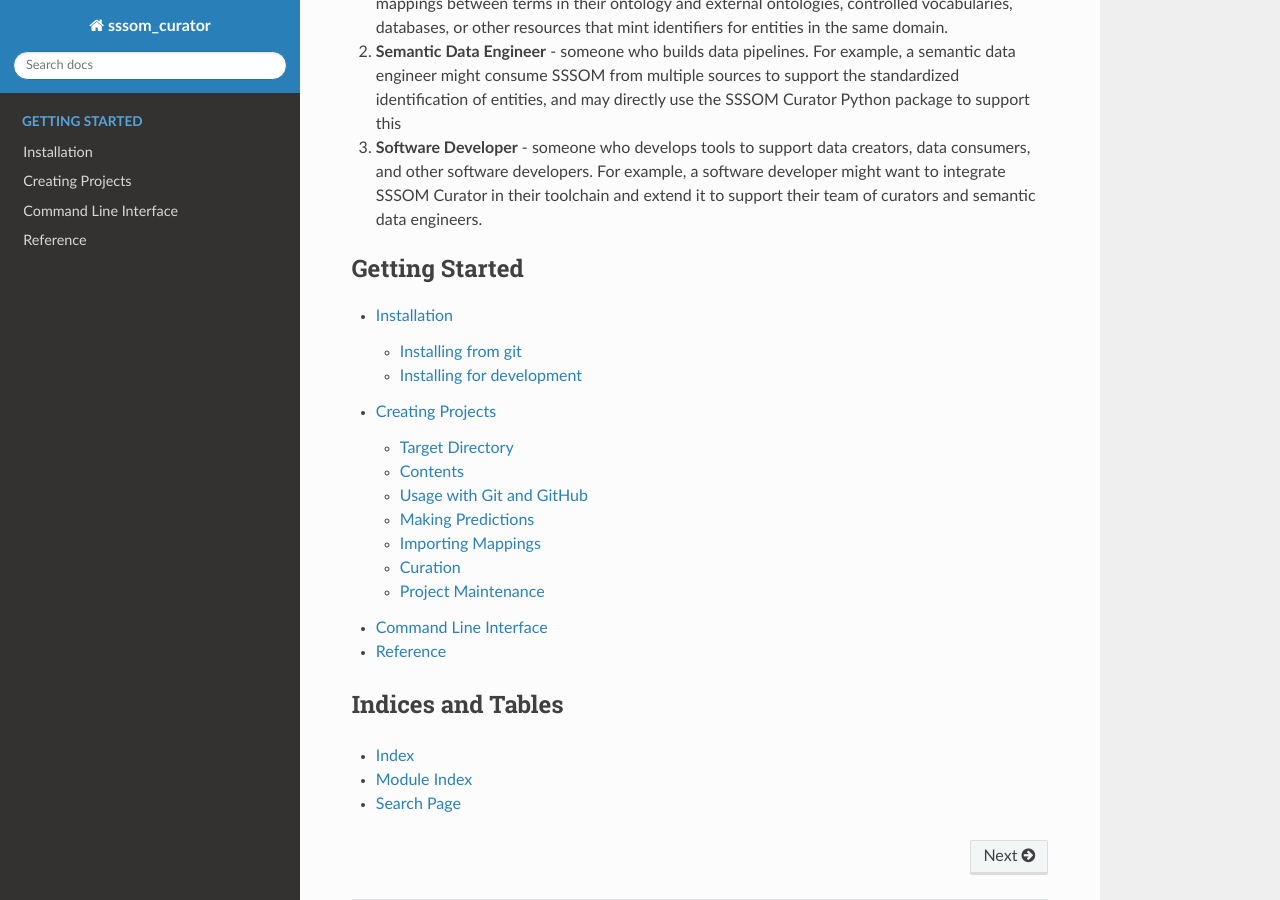
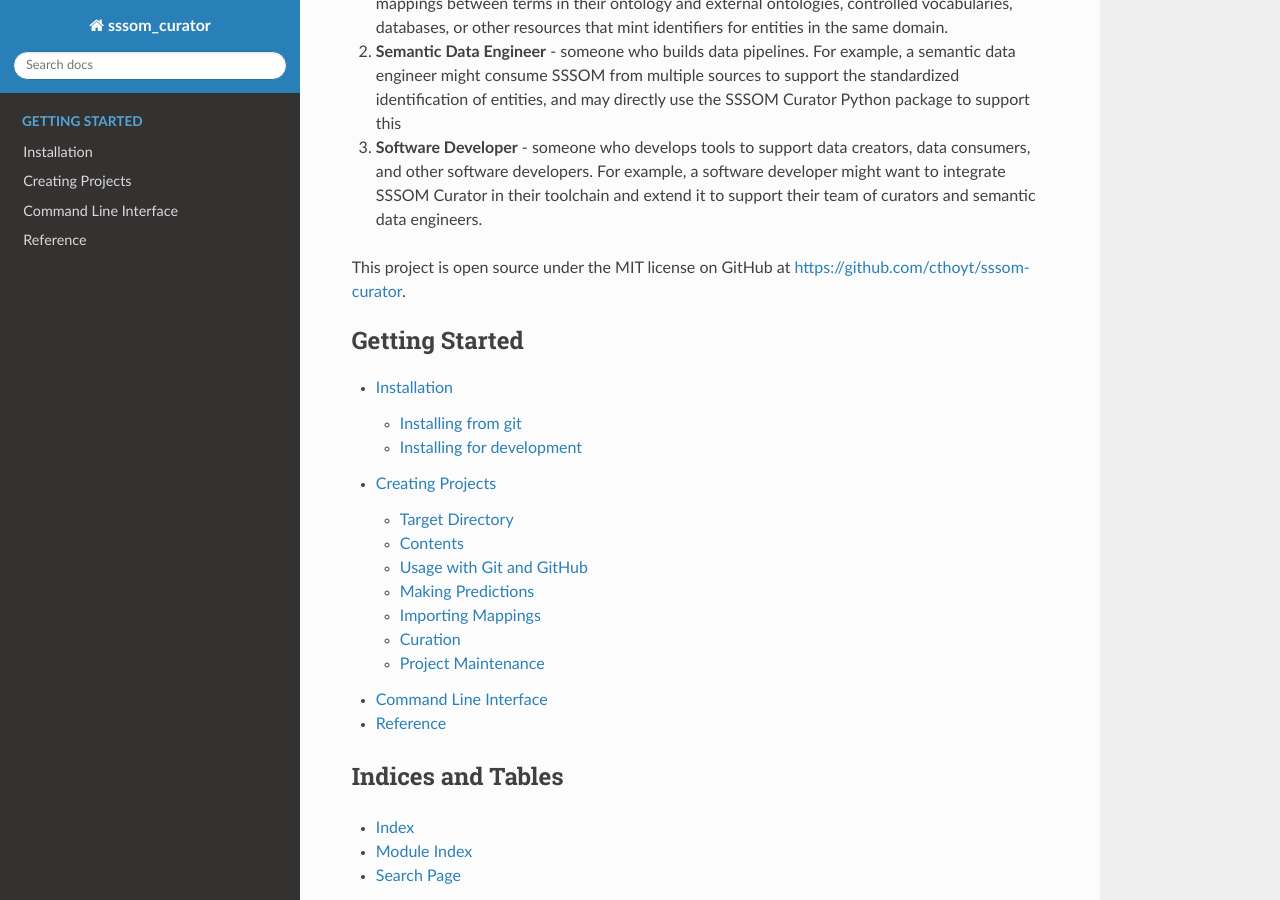
Before and after one commit to cthoyt/sssom-curator, a Sphinx documentation site: the page built from docs/source/index.rst, in a window 1280 px wide and 900 px high, scrolled down 504 px. Built offline with Sphinx 7.4.7 and the Read the Docs theme 3.1.0, drawn with Linux system fonts in a browser that asks for light colours.

Commit message:
Update docs (#21)

```diff
--- a/docs/source/index.rst
+++ b/docs/source/index.rst
@@ -29,6 +29,9 @@ used by a variety of people:
    want to integrate SSSOM Curator in their toolchain and extend it to support their
    team of curators and semantic data engineers.
 
+This project is open source under the MIT license on GitHub at
+https://github.com/cthoyt/sssom-curator.
+
 .. toctree::
     :maxdepth: 2
     :caption: Getting Started
```
